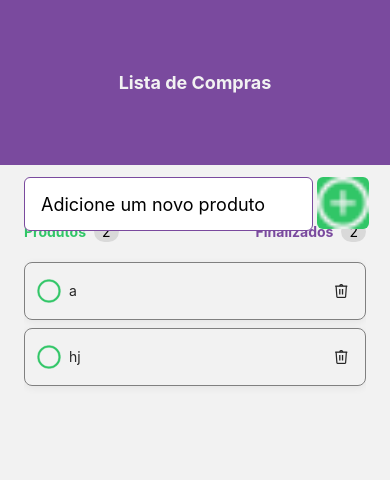
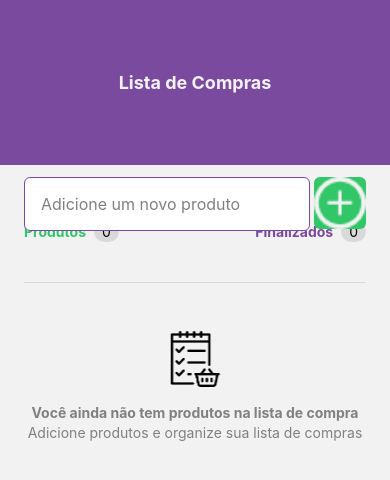
Before and after one commit to zarkye/atividade-supermercado, a React Native app in the folder supermercado/: screen / in a window 390 px wide. Shown: the top 480 px of the page. Built offline with nearby package versions, Linux system fonts and the light colour scheme.

Commit message:
todas as funções(add, remove, toggle) foram adicionadas e estão funcionando, os contadores de produtos estão atualizando do jeito certo e os props de produto mudam o estilo quando a função toggle é chamada

```diff
--- a/supermercado/src/components/Product.tsx
+++ b/supermercado/src/components/Product.tsx
@@ -1,4 +1,5 @@
 import { StyleSheet, View, Text, TouchableOpacity, Image } from "react-native"
+
 interface Props {
     name: string;
     finalized: boolean,
@@ -8,12 +9,12 @@ interface Props {
 
 export function Product({name, finalized = false, onRemove, onToggle} : Props) {
     return (
-        <View style={styles.container}>
+        <View style={[styles.container, finalized && styles.containerChecked]}>
             <TouchableOpacity onPress={onToggle} style={styles.checkButton}>
                 {finalized ? (
                     <Image
                         source={require('../../assets/check.png')}
-                        style={styles.checkButton}
+                        style={styles.checkButtonPurple}
                     />
                 ) : (
 
@@ -60,10 +61,36 @@ const styles = StyleSheet.create({
         shadowOpacity: 0.06,
         shadowRadius: 8,
     },
+    containerChecked: {
+        flex: 1,
+        width: "100%",
+        height: 56,
+        flexDirection: "row",
+        alignItems: "center",
+        justifyContent: "space-between",
+        backgroundColor: "#F2F2F2",
+        borderRadius: 8,
+        paddingTop: 12,
+        paddingBottom: 12,
+        paddingLeft: 12,
+        paddingRight: 8,
+        borderWidth: 1,
+        borderColor: "#D9D9D9",
+        alignSelf: "stretch",
+        gap: 8,
+    },
     checkButton: {
         display: "flex",
         width: 24,
         height: 24,
+        padding: 3.273,
+        justifyContent: "center",
+        alignItems: "center"
+    },
+    checkButtonPurple: {
+        display: "flex",
+        width: 34,
+        height: 34,
         padding: 3.273,
         justifyContent: "center",
         alignItems: "center"
--- a/supermercado/src/screens/Home/index.tsx
+++ b/supermercado/src/screens/Home/index.tsx
@@ -3,18 +3,31 @@ import { Alert, FlatList, NativeEventEmitter, ScrollView, StyleSheet, Text, Text
 import { Product } from "../../components/Product";
 import { styles } from "./styles"
 
+interface ProductType{
+        name: string
+        finalized: boolean
+    }
+
 export default function Home() {
 
-    const [products, setProducts] = useState<string[]>([
-        "a", "hj"
-    ]);
-    const productsCount = products.length;
-    function handleRemoveProduct() {
+    const [newProduct, setNewProduct] = useState("");
+    const [products, setProducts] = useState<ProductType[]>([]);
 
+    const productCount = products.length
+
+    const productFinalizedCount = products.filter(p => p.finalized).length
+
+    function handleAddProduct() {
+        setProducts([...products, {name: newProduct, finalized: false}]);
+        setNewProduct("");
     }
 
-    function handleOnToggle() {
+    function handleRemoveProduct(name: string) {
+        setProducts(products.filter(p => p.name !== name))
+    }
 
+    function handleOnToggle(name: string) {
+        setProducts(products.map((item => item.name === name ? {...item, finalized: !item.finalized} : item)))
     }
 
     return (
@@ -30,20 +43,24 @@ export default function Home() {
                     {/* Produtos */}
                     <View style={styles.infoContainerItem}>
                         <Text style={styles.productLabel}>Produtos</Text>
-                        <Text style={styles.counterCard}>{productsCount}</Text>
+                        <Text style={styles.counterCard}>{productCount}</Text>
                     </View>
 
                     {/* Finalizados */}
                     <View style={styles.infoContainerItem}>
                         <Text style={styles.finalizedLabel}>Finalizados</Text>
-                        <Text style={styles.counterCard}>{productsCount}</Text>
+                        <Text style={styles.counterCard}>{productFinalizedCount}</Text>
                     </View>
                 </View>
 
                 <FlatList
                     data={products}
-                    keyExtractor={(item) => item}
-                    renderItem={({item}) => <Product name={item} finalized={false} onRemove={handleRemoveProduct} onToggle={handleOnToggle}></Product>}
+                    keyExtractor={(item) => item.name}
+                    renderItem={({ item }) =>
+                        <Product
+                            name={item.name} finalized={item.finalized}
+                            onRemove={() => handleRemoveProduct(item.name)} onToggle={() => handleOnToggle(item.name)}
+                        />}
                     showsVerticalScrollIndicator={false}
                     contentContainerStyle={styles.listView}
                     ListEmptyComponent={() => (
@@ -65,10 +82,13 @@ export default function Home() {
             </View>
             <View style={styles.inputwrapper}>
                 <TextInput
-                placeholder="Adicione um novo produto"
-                style={styles.input}
+                    style={styles.input}
+                    placeholder="Adicione um novo produto"
+                    placeholderTextColor={"#808080"}
+                    value={newProduct}
+                    onChangeText={setNewProduct}
                 />
-                <TouchableOpacity onPress={() => {}} activeOpacity={0.8}>
+                <TouchableOpacity onPress={() => handleAddProduct()} activeOpacity={0.8}>
                     <Image
                         source={require('../../../assets/plus.png')}
                         style={styles.button}
--- a/supermercado/src/screens/Home/styles.tsx
+++ b/supermercado/src/screens/Home/styles.tsx
@@ -38,7 +38,7 @@ export const styles = StyleSheet.create({
         flexShrink: 0,
         flexBasis: 0,
         marginRight: 4,
-        fontSize: 18,
+        fontSize: 16,
         backgroundColor: "#ffffff",
         borderRadius: 6,
         padding: 16,
```
Also changed, not shown: supermercado/assets/plus.png.
